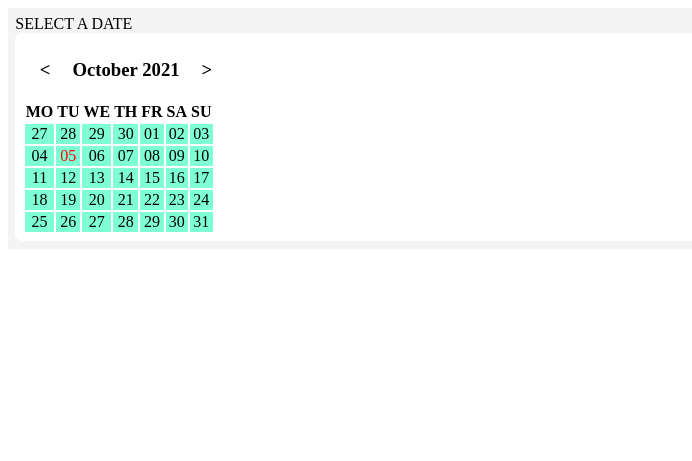
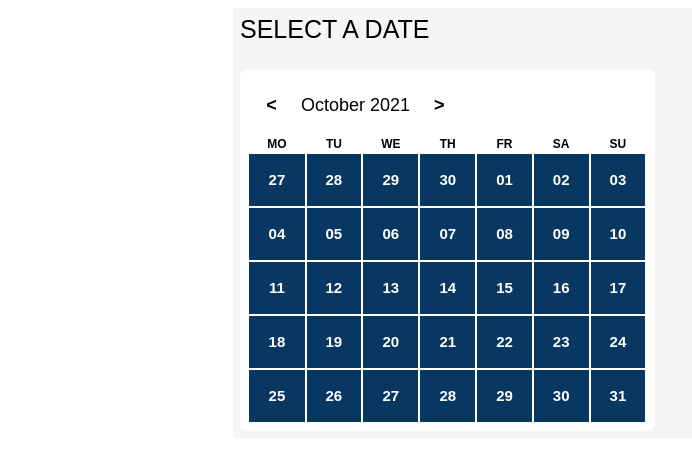
Before and after one commit to YoonShweZin/harrypotterexperience, a Flask app: page / in a window 1280 px wide. Shown: the top 461 px of the page, without its empty margins (0-692 px from the left). Run offline with Flask 2, Linux system fonts and the light colour scheme.

Commit message:
Cange CSS and Makes design more presentable

```diff
--- a/static/index.css
+++ b/static/index.css
@@ -1,30 +1,61 @@
+#calender{
+    background-color: whitesmoke;
+    padding: 1ex;
+    margin: auto;
+    width: 800px;
+}
+
+#DATE{
+    font-size: 25px;
+    font-family: sans-serif;
+    margin-bottom: 25px;
+}
+
+#month-view{
+    width: 400px;
+    background-color:white;
+    padding: 1ex;
+    border-radius: 1ex;
+
+}
+
+#m{
+    font-size: 18px;
+    font-family: sans-serif;
+}
+
+#month-view div div{                     /* get two div  */
+    display: inline-block;               /*   in one line */
+}
+
+#prev, #next{
+    font-weight: bolder;
+    margin-left: 2ex;
+    margin-right: 2ex;
+    cursor: pointer;
+}
+
 .bad-day{
-    color:red;
+    color : red;
 }
 
 #plan td{
-    cursor:pointer;
-    background-color:aquamarine;
+    width: 60px;
+    height: 50px;
+    cursor: pointer;
+    background-color: rgb(8, 56, 97);
+    color: white;
     text-align: center;
-}
-#plan td:hover{
-    background-color:pink;
+    font-size: 15px;
+    font-weight: bold;
+    font-family: sans-serif;
 }
 
-#calendar{
-    background-color:rgb(244,244,244);
-    padding:1ex;
+#plan td:hover{
+    background-color: black;
 }
-#month-view{
-    background-color:white;
-    padding:1ex;
-    border-radius:1ex;
+
+#plan th{
+    font-family: sans-serif;
+    font-size: 12px;
 }
-#month-view div div{
-    display:inline-block;
-}
-#prev, #next{
-    margin-left:2ex;
-    margin-right:2ex;
-    cursor:pointer;
-}
--- a/templates/index.html
+++ b/templates/index.html
@@ -1,23 +1,25 @@
-<!doctype html>
+<!DOCTYPE html>
 <html>
     <head>
-        <link rel=stylesheet href=static/index.css>
-        <script src=static/index.js defer></script>
+        <link rel="stylesheet" href="static/index.css">
+        <script src="static/index.js" defer></script>
     </head>
+
     <body>
-        <div id=calendar>
-            <div>SELECT A DATE</div>
-            <div id=month-view>
-                <h3>
-                    <span id='prev'>&lt;</span>
-                    <span id=month-name>monthnamegoeshere</span>
-                    <span id=month-year>yeargoeshere</span>
-                    <span id='next'>&gt;</span>
-                </h3>
-                <table id=plan>
-                </table>
-            </div>
+    <div id="calender">
+        <div id="DATE"> SELECT A DATE </div>
+        <div id="month-view">
+            <div>
+                <p id="m">
+                    <span id="prev"> &lt; </span>       <!-- &lt; is < sign -->
+                    <span id="month-name"> month names goes here</span>
+                    <span id="month-year"> year goes here</span>
+                    <span id="next"> &gt; </span>       <!-- &gt; is > sign -->
+                <p>
+
+            <table id="plan"> </table>
         </div>
-        <div id=day></div>
+    </div>
+    <div id="day"></div>
     </body>
 </html>
```
